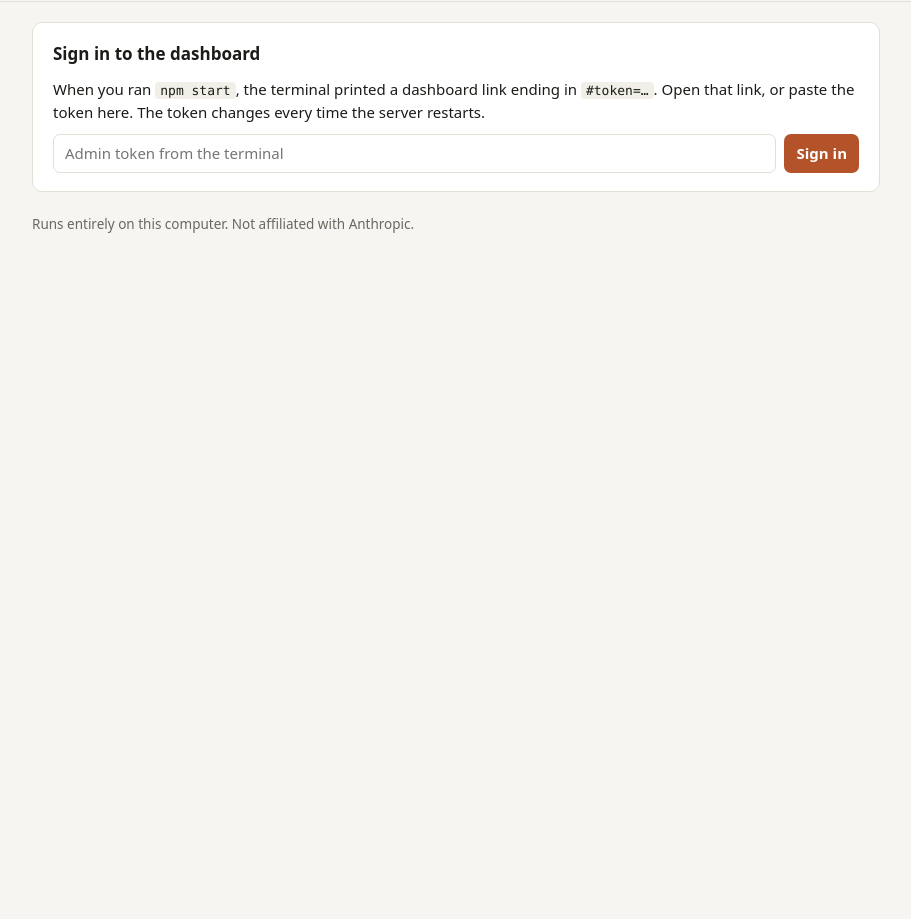
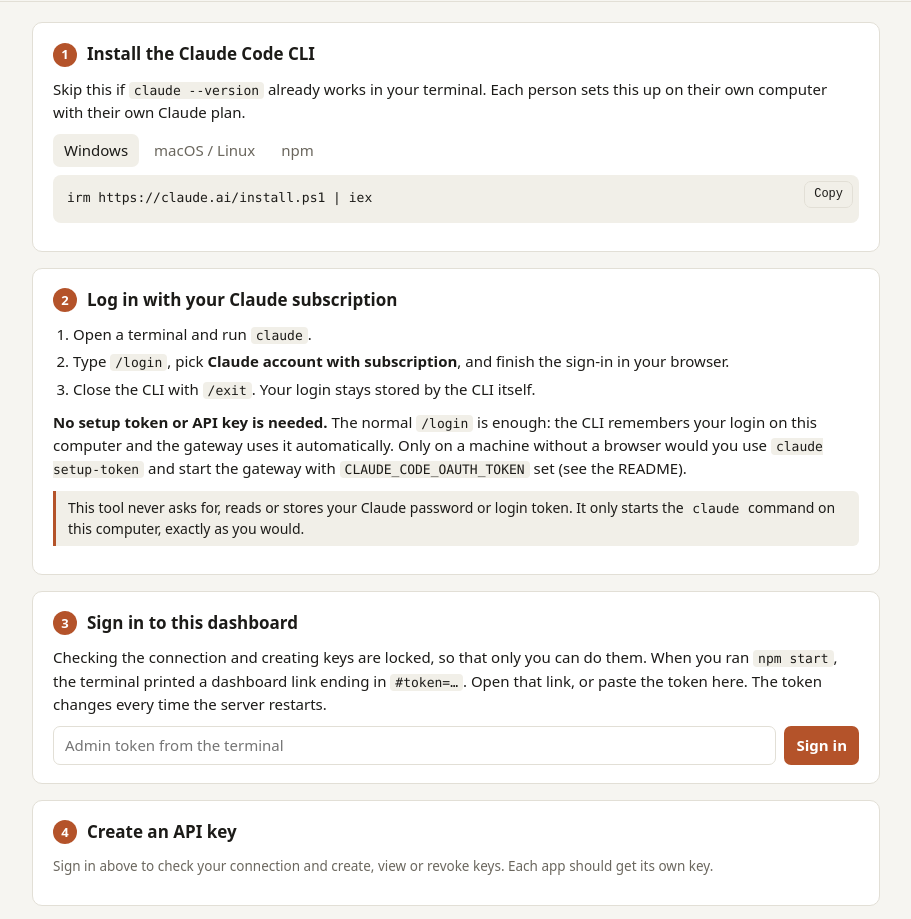
Before and after one commit to akshaysalunkhe705/llm-subscription-to-api, a website: page public/index.html in a window 1280 px wide. Shown: the part 100-1019 px from the top of the page, without its empty margins (184-1095 px from the left). Before the commit the page ends 800 px from the top, so only its background shows below. Drawn offline with Linux system fonts and the light colour scheme; no server answers.

Commit message:
Dashboard: show setup steps before sign-in; only status and keys are gated
Co-Authored-By: Claude Fable 5.2 <noreply@anthropic.com>

```diff
--- a/public/app.js
+++ b/public/app.js
@@ -15,8 +15,8 @@ async function api(method, url, body) {
   return data;
 }
 
-function showGate() { $('gate').hidden = false; $('app').hidden = true; $('logout').hidden = true; setPill('Signed out', ''); }
-function showApp() { $('gate').hidden = true; $('app').hidden = false; $('logout').hidden = false; }
+function showGate() { $('gate').hidden = false; $('locked').hidden = false; $('app').hidden = true; $('logout').hidden = true; setPill('Signed out', ''); }
+function showApp() { $('gate').hidden = true; $('locked').hidden = true; $('app').hidden = false; $('logout').hidden = false; }
 function setPill(text, cls) { const p = $('pill'); p.textContent = text; p.className = 'pill ' + cls; }
 
 const fmt = (t) => (t ? new Date(t).toLocaleString([], { dateStyle: 'medium', timeStyle: 'short' }) : 'never');
--- a/public/index.html
+++ b/public/index.html
@@ -22,19 +22,6 @@
 </header>
 
 <main class="wrap">
-
-  <section id="gate" class="card" hidden>
-    <h2>Sign in to the dashboard</h2>
-    <p>When you ran <code>npm start</code>, the terminal printed a dashboard link ending in <code>#token=…</code>.
-      Open that link, or paste the token here. The token changes every time the server restarts.</p>
-    <form id="login-form" class="row">
-      <input id="login-token" type="password" autocomplete="off" placeholder="Admin token from the terminal" aria-label="Admin token">
-      <button type="submit">Sign in</button>
-    </form>
-    <p id="login-err" class="err" role="alert"></p>
-  </section>
-
-  <div id="app" hidden>
 
     <section class="card">
       <h2><span class="n">1</span>Install the Claude Code CLI</h2>
@@ -61,6 +48,24 @@
       <p class="note">This tool never asks for, reads or stores your Claude password or login token. It only starts the <code>claude</code> command on this computer, exactly as you would.</p>
     </section>
 
+    <section id="gate" class="card" hidden>
+      <h2><span class="n">3</span>Sign in to this dashboard</h2>
+      <p>Checking the connection and creating keys are locked, so that only you can do them.
+        When you ran <code>npm start</code>, the terminal printed a dashboard link ending in <code>#token=…</code>.
+        Open that link, or paste the token here. The token changes every time the server restarts.</p>
+      <form id="login-form" class="row">
+        <input id="login-token" type="password" autocomplete="off" placeholder="Admin token from the terminal" aria-label="Admin token">
+        <button type="submit">Sign in</button>
+      </form>
+      <p id="login-err" class="err" role="alert"></p>
+    </section>
+
+    <section id="locked" class="card" hidden>
+      <h2><span class="n">4</span>Create an API key</h2>
+      <p class="muted">Sign in above to check your connection and create, view or revoke keys. Each app should get its own key.</p>
+    </section>
+
+    <div id="app" hidden>
     <section class="card">
       <h2><span class="n">3</span>Check the connection</h2>
       <dl id="status" class="status"></dl>
@@ -110,6 +115,7 @@
       </div>
       <p id="no-keys" class="muted" hidden>No keys yet.</p>
     </section>
+    </div>
 
     <section class="card">
       <h2><span class="n">5</span>Use it from your app</h2>
@@ -155,7 +161,6 @@
         </div>
       </div>
     </section>
-  </div>
 </main>
 
 <footer class="wrap muted foot">Runs entirely on this computer. Not affiliated with Anthropic.</footer>
```
